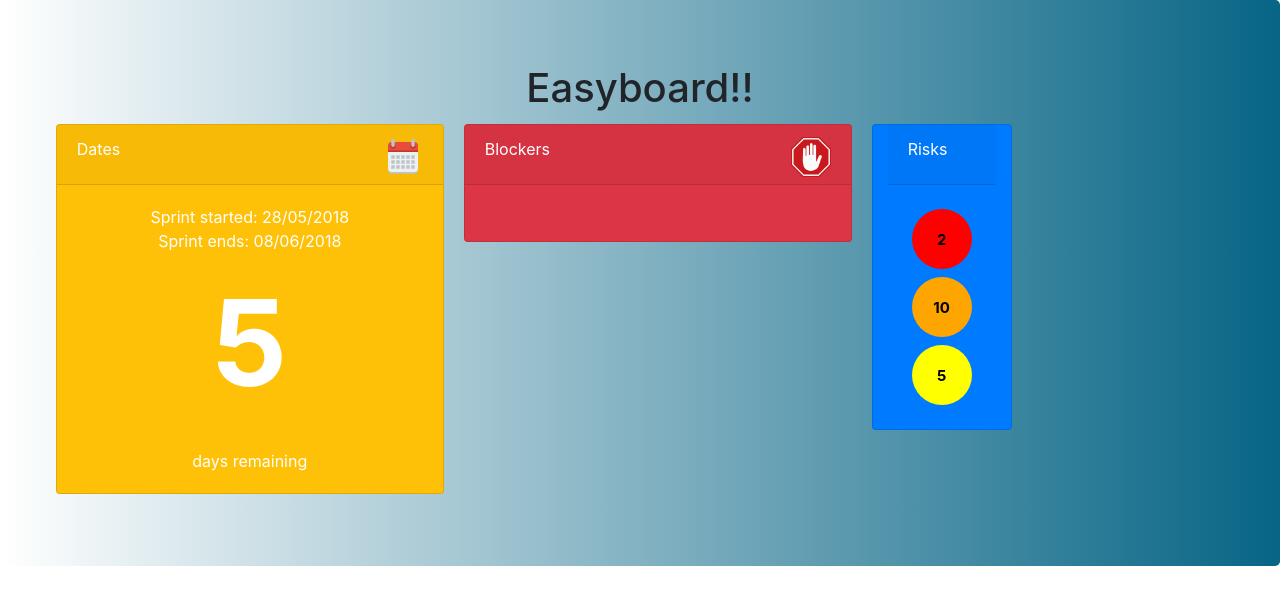
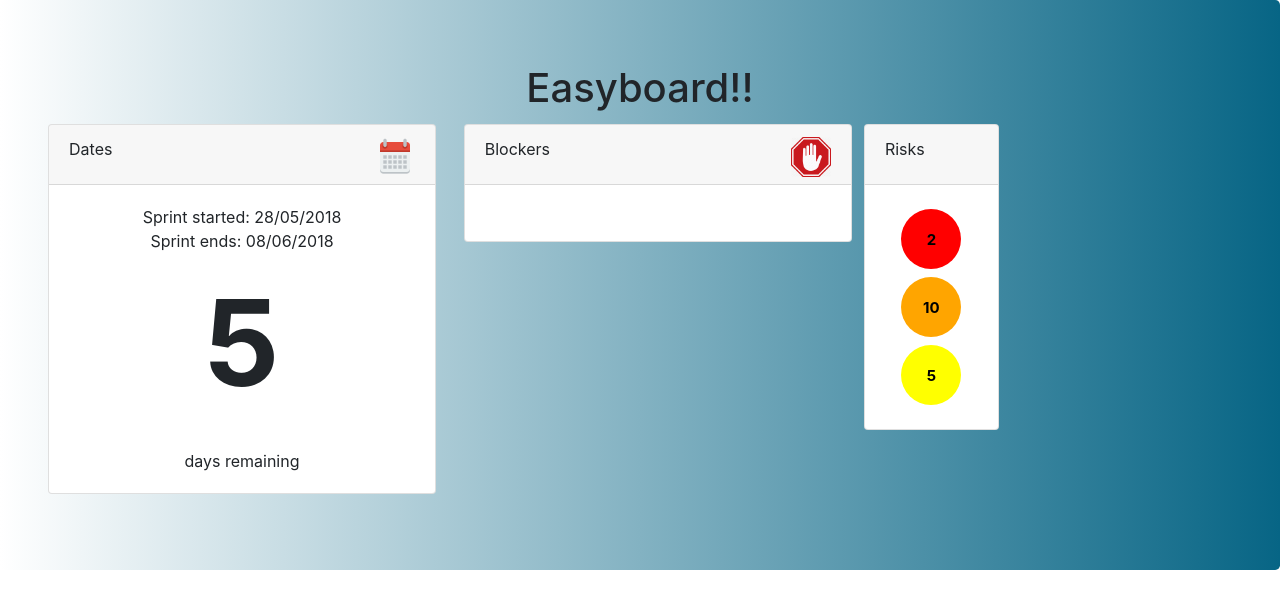
Before and after one commit to WizelineHackathon2018/EasyBoard, an Angular app: page /client in a window 1280 px wide. Shown: the top 608 px of the page. Built offline with nearby package versions, Linux system fonts and the light colour scheme.

Commit message:
Se realizan cambios de estilos.

```diff
--- a/src/app/blockers/blockers.component.html
+++ b/src/app/blockers/blockers.component.html
@@ -1,4 +1,4 @@
-<div class="card text-white bg-danger " style="max-width: 30rem;margin-left:3%;margin-rigth:3%;">
+<div class="card " style="margin-left:3%">
   <div class="card-header height-60px">Blockers
     <span class="icon-right" >
       <img style="width:40px;height:40px;" src="assets/img/stop-sign-hand-512.png" alt="">
--- a/src/app/remaining/remaining.component.html
+++ b/src/app/remaining/remaining.component.html
@@ -1,4 +1,4 @@
-<div class="card text-white bg-warning mb-2" style="max-width: 30rem;margin-left:3%;margin-rigth:3%;">
+<div class="card " style="margin-left:1%;">
   <div class="card-header height-60px">Dates
     <span class="icon-right" >
       <img style="width:40px;height:40px;" src="../../assets/img/calendar2.png" alt="">
--- a/src/app/risks/risks.component.html
+++ b/src/app/risks/risks.component.html
@@ -1,4 +1,4 @@
-<div class="card text-white bg-primary col-md-1" style="width:140px;max-width: 140px;margin-left:3%;">
+<div class="card" style="width:135px;max-width: 140px;margin-left:1%;">
   <div class="card-header height-60px">Risks
 
   </div>
```
